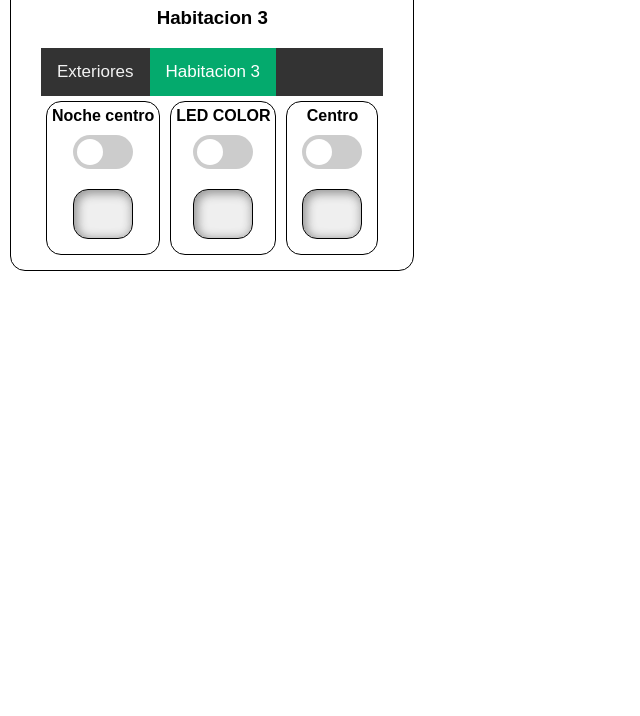
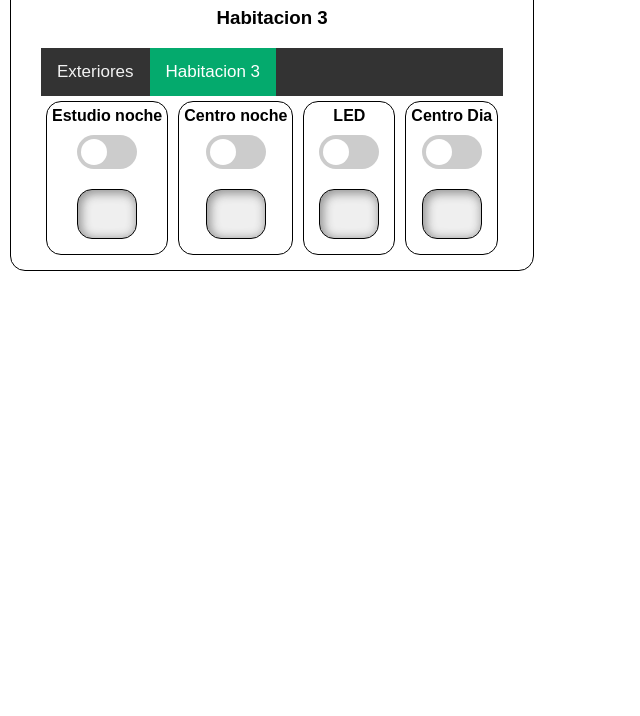
Before and after one commit to Alejandros10/Alice_home_controller, a website: page public/hab3.html in a window 1280 px wide. Shown: the part 84-800 px from the top of the page, without its empty margins (0-640 px from the left). Drawn offline with nearby package versions, Linux system fonts and the light colour scheme; no server answers.

Commit message:
ALICE - Update name inputs

```diff
--- a/public/hab3.html
+++ b/public/hab3.html
@@ -109,8 +109,8 @@
                 <br />
             </div>
 
-            <div hidden class="GpioContainer">
-                <strong>GPIO7</strong>
+            <div class="GpioContainer">
+                <strong>Estudio noche</strong>
                 <br />
                 <label class="switch">
                     <input type="checkbox" id="GPIO7" disabled />
@@ -218,7 +218,7 @@
             </div>
 
             <div class="GpioContainer">
-                <strong>Noche centro</strong>
+                <strong>Centro noche</strong>
                 <br />
                 <label class="switch">
                     <input type="checkbox" id="GPIO16" disabled />
@@ -266,7 +266,7 @@
             </div>
 
             <div class="GpioContainer">
-                <strong>LED COLOR</strong>
+                <strong>LED</strong>
                 <br />
                 <label class="switch">
                     <input type="checkbox" id="GPIO20" disabled />
@@ -338,7 +338,7 @@
             </div>
 
             <div class="GpioContainer">
-                <strong>Centro</strong>
+                <strong>Centro Dia</strong>
                 <br />
                 <label class="switch">
                     <input type="checkbox" id="GPIO26" disabled />
```
